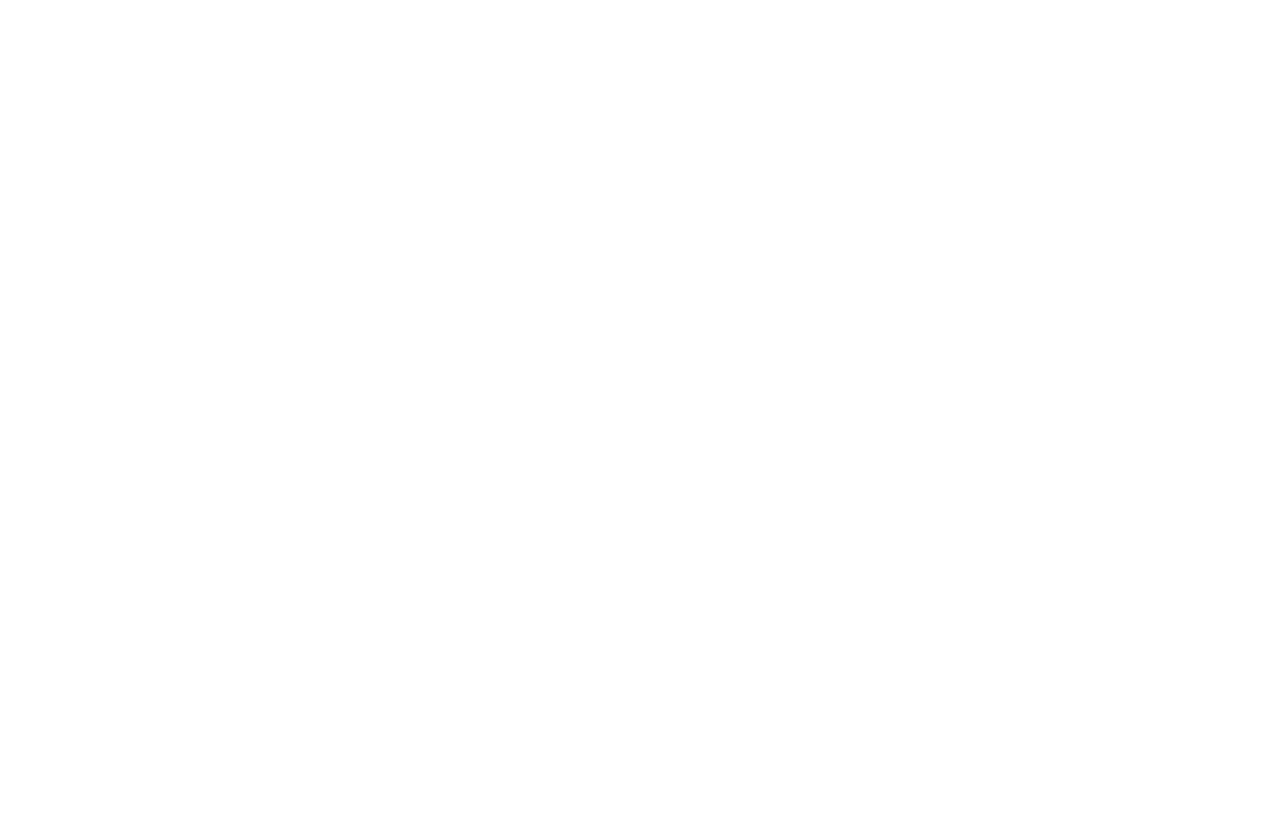
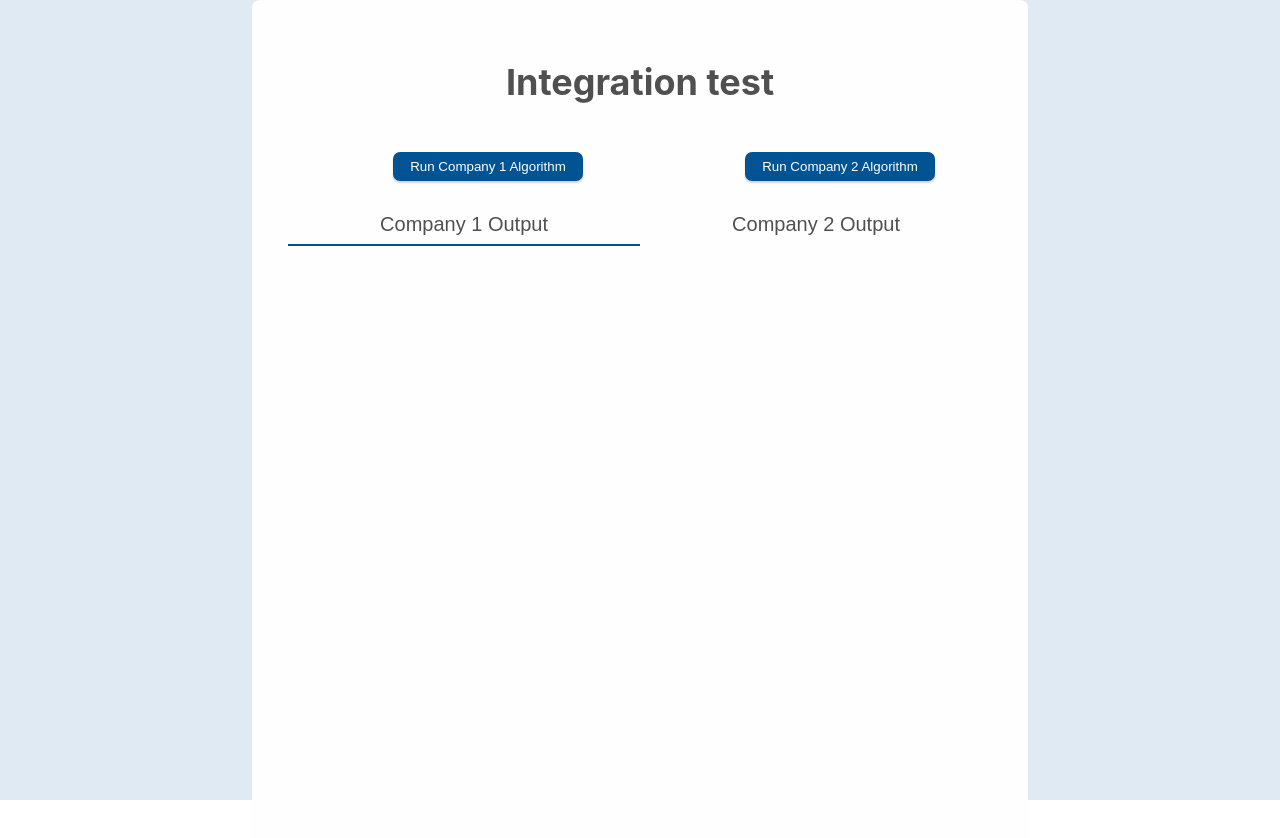
Before and after one commit to seng499-company1/frontend, a React (Create React App) app in the folder best-uvic-scheduler/: page /IntegrationTest in a window 1280 px wide. Before the commit this address had no page. Shown: the top 838 px of the page. Before the commit the page ends 800 px from the top, so only its background shows below. Built offline with nearby package versions, Linux system fonts and the light colour scheme.

Commit message:
Integration test page view

```diff
--- /dev/null
+++ b/best-uvic-scheduler/src/Pages/IntegrationTest.tsx
@@ -0,0 +1,52 @@
+import React from "react";
+import styled from "styled-components";
+import CustomButtonView from "../Components/button/button.tsx";
+import { Background } from "../Components/background/background.tsx";
+import TabGroup from "../Components/tab-group/tab-group.tsx";
+
+interface IntegrationTestProps {}
+interface IntegrationTestViewProps {}
+
+function useIntegrationTest(props: IntegrationTestProps) {
+  return {};
+}
+
+const ButtonDiv = styled.div`
+  display: flex;
+  width: 100%;
+  justify-content: space-around;
+  padding: var(--space-2x-large);
+`;
+
+const PageTitleH1 = styled.h1`
+  text-align: center;
+`;
+
+export function IntegrationTestView(props: IntegrationTestViewProps) {
+  const {} = props;
+  return (
+    <Background>
+      <PageTitleH1>Integration test</PageTitleH1>
+      <ButtonDiv>
+        <CustomButtonView {...{ Theme: "Primary" }}>
+          Run Company 1 Algorithm
+        </CustomButtonView>
+        <CustomButtonView {...{ Theme: "Primary" }}>
+          Run Company 2 Algorithm
+        </CustomButtonView>
+      </ButtonDiv>
+      <TabGroup initialTabId="1">
+        <TabGroup.Tab size="medium" tabId="1">
+          Company 1 Output
+        </TabGroup.Tab>
+        <TabGroup.Tab size="medium" tabId="2">
+          Company 2 Output
+        </TabGroup.Tab>
+      </TabGroup>
+    </Background>
+  );
+}
+
+export const IntegrationTest = (props: IntegrationTestProps) => {
+  return <IntegrationTestView {...useIntegrationTest(props)} />;
+};
--- a/best-uvic-scheduler/src/index.js
+++ b/best-uvic-scheduler/src/index.js
@@ -7,6 +7,7 @@
 import reportWebVitals from "./reportWebVitals";
 import LoginPage from "./Pages/LoginPage.tsx";
 import LandingPage from "./Pages/AdminPages/LandingPage.tsx";
+import { IntegrationTest } from "./Pages/IntegrationTest.tsx";
 
 const root = ReactDOM.createRoot(document.getElementById("root"));
 root.render(
@@ -16,6 +17,7 @@
       <Route path="/" element={<LoginPage />} />
       <Route path="/SelectProfessor/*" element={<ProfessorDataInputIndex />} />
       <Route path="/LandingPage" element={<LandingPage />} />
+      <Route path="/IntegrationTest" element={<IntegrationTest />} />
     </Routes>
   </BrowserRouter>
   //</React.StrictMode>
```
